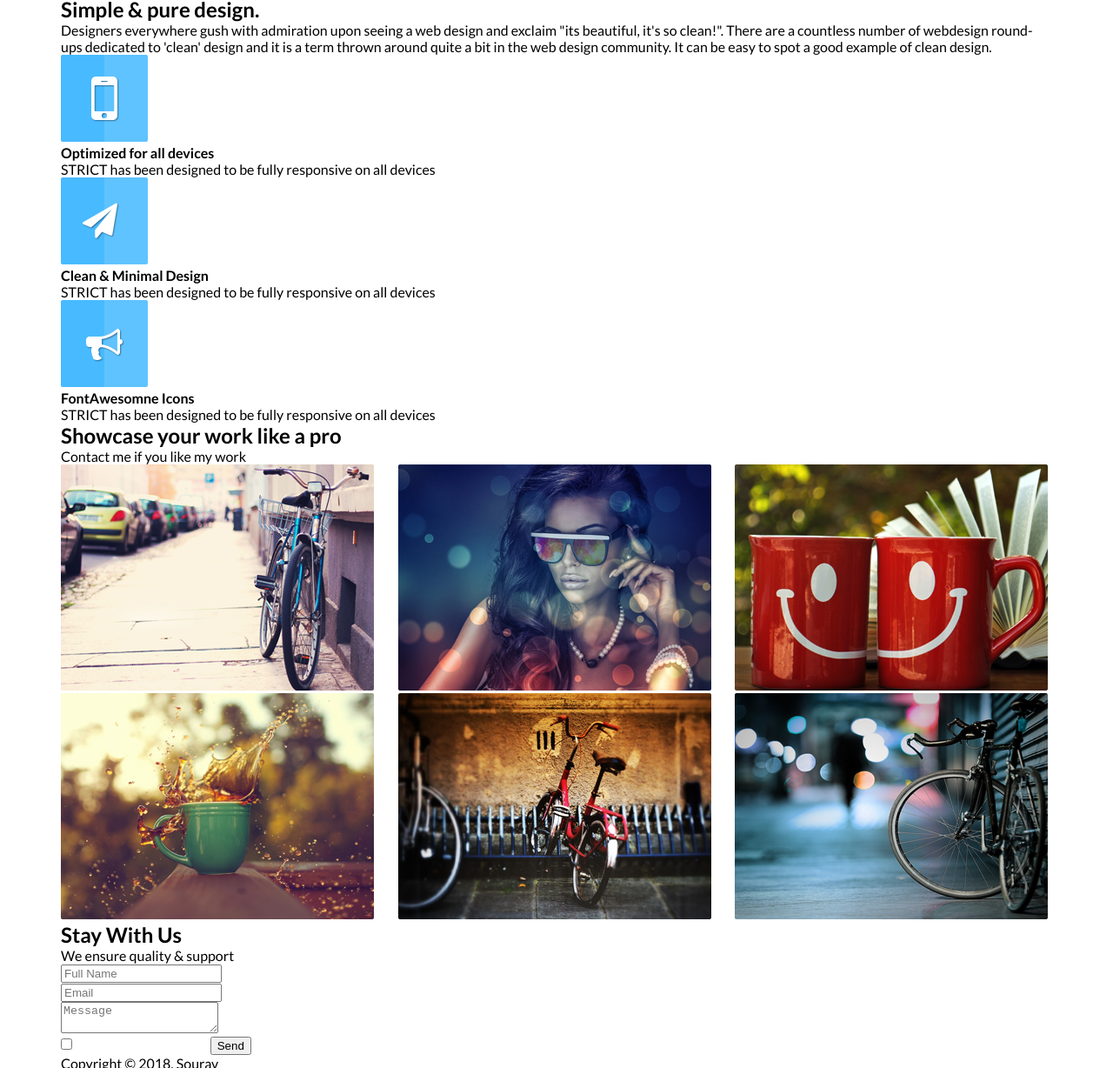
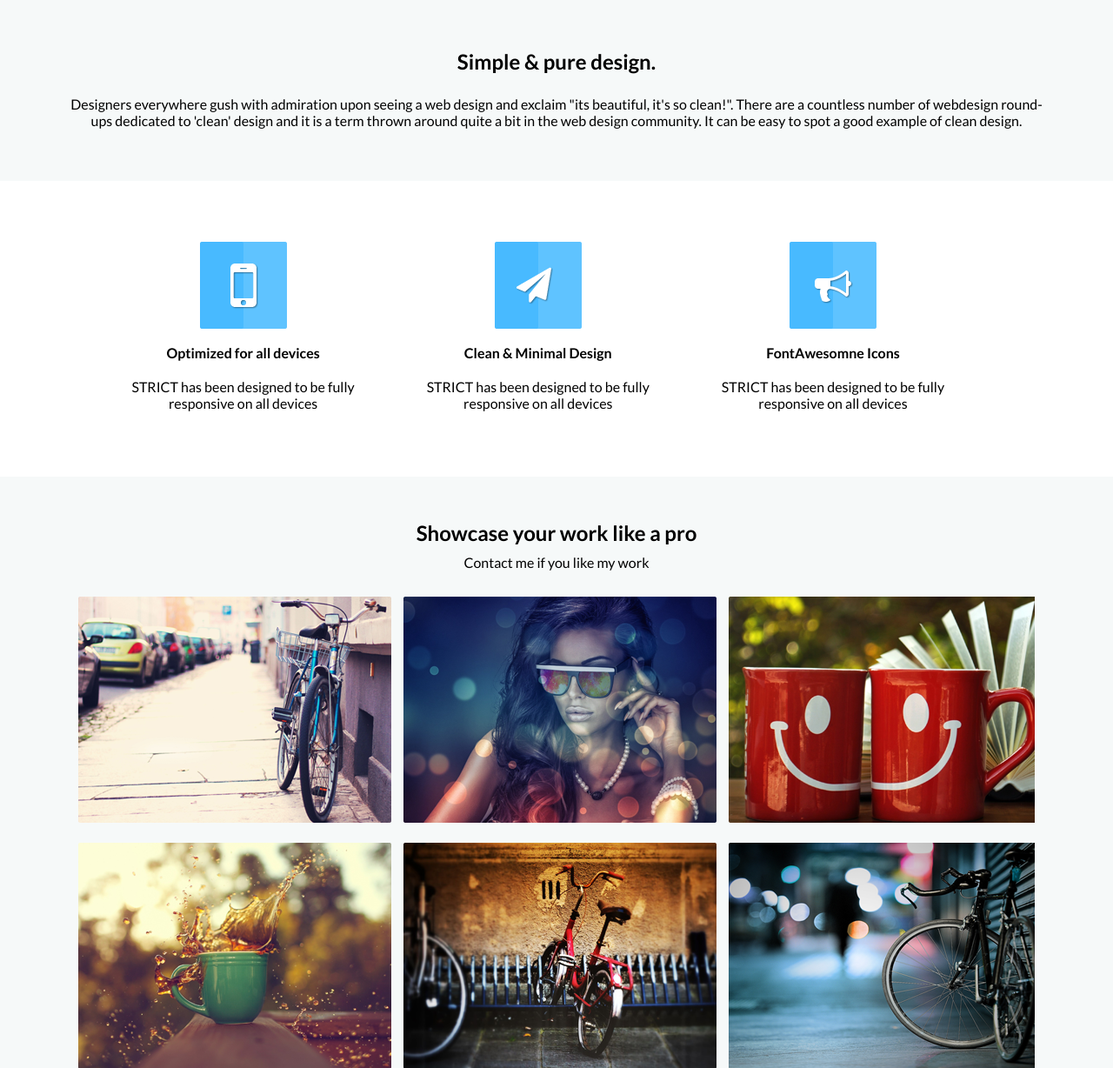
Before and after one commit to mahmudsourav/strict-psd-to-html, a plain HTML site: page index.html in a window 1280 px wide. Shown: the part 712-1940 px from the top of the page at 87% size. Drawn offline with Linux system fonts and the light colour scheme.

Commit message:
Add files via upload

```diff
--- a/css/style.css
+++ b/css/style.css
@@ -16,7 +16,7 @@
 ***************************/
 
 /*=============================
-    Global Typography
+    1. Global Typography
 ===============================*/
 
 /* google fonts lato */
@@ -24,6 +24,7 @@
 
 *{
     margin: 0;
+    box-sizing: border-box;
 }
 
 body{
@@ -45,13 +46,13 @@ p{
 
 }
 
-/* header section */
+/* 2. header section */
 header{
     background-color: #f6f9f9;
     padding: 20px 0px;
 }
 
-/* banner section */
+/* 3. Banner section */
 .banner{
     background: url(../img/banner.png) no-repeat;
     background-size: cover;
@@ -103,3 +104,124 @@ header{
     text-align: center;
     color: white;
 }
+
+/* 4. Intro Section */
+.intro{
+    background-color: #f6f9f9;
+    padding: 30px 0px;
+}
+.intro h2{
+    text-align: center;
+    padding: 30px 0px 15px;
+}
+.intro p{
+    text-align: center;
+    padding: 10px 0px 30px;
+}
+
+/* 5. Feature Section */
+.feature{
+    padding: 40px 0px;
+}
+.contents{
+    text-align: center;
+    float: left;
+    width: 30%;
+    padding: 10px;
+    margin: 0 1%;
+}
+.contents h4{
+    padding: 15px 0px;
+}
+.contents p{
+    padding: 5px 20px;
+}
+.feature-content{
+    overflow: hidden;
+    content: "";
+    display: table;
+    clear: both;
+    padding: 20px 40px;
+}
+
+/* 6. Portfolio Section */
+.portfolio{
+    background-color: #f6f9f9;
+    padding: 30px 0px;
+}
+.port-contents{
+    margin: 20px;
+    overflow: hidden;
+}
+.img:hover{
+    background-color: aqua;
+}
+.portfolio-text{
+    text-align: center;
+    padding: 10px;
+}
+.portfolio-text h2{
+    padding: 10px;
+}
+
+/* 7. Contact Section */
+.contact{
+    background: url(../img/contact-bg.png) no-repeat;
+    background-size: cover;
+}
+.contact-text{
+    text-align: center;
+    padding: 50px 0px 15px;
+    color: #fff;
+}
+.contact-text h2{
+    padding: 20px;
+}
+.contact-form{
+    width: 500px;
+    margin: 0 auto;
+    position: relative;
+    padding: 30px 0px 70px;
+}
+.form-contact input[type=text],input[type=email], textarea{
+    width: 100%;
+    padding: 12px;
+    border: 1px solid #ccc;
+    border-radius: 4px;
+    box-sizing: border-box;
+    margin-top: 6px;
+    margin-bottom: 16px;
+    resize: vertical;
+    background: transparent;
+}
+.btn-send{
+    padding: 10px 30px;
+    border: 1px solid #15a4fa;
+    border-radius: 3px;
+    background: transparent;
+    color: #fff;
+    font-size: 16px;
+    display: block;
+    transition: all 0.5s ease;
+    -webkit-transition: all 0.5s ease;
+    -moz-transition: all 0.5s ease;
+    -o-transition: all 0.5s ease;
+    float: right;
+}
+.btn-send:hover{
+    cursor: pointer;
+    background: #15a4fa
+}
+
+/* 8. Footer Section */
+.footer{
+    background-color: #f6f9f9;
+}
+.footer-text p{
+    float: left;
+    padding: 30px 0px;
+}
+.footer-icon{
+    float: right;
+    padding: 30px 0px;
+}
```
